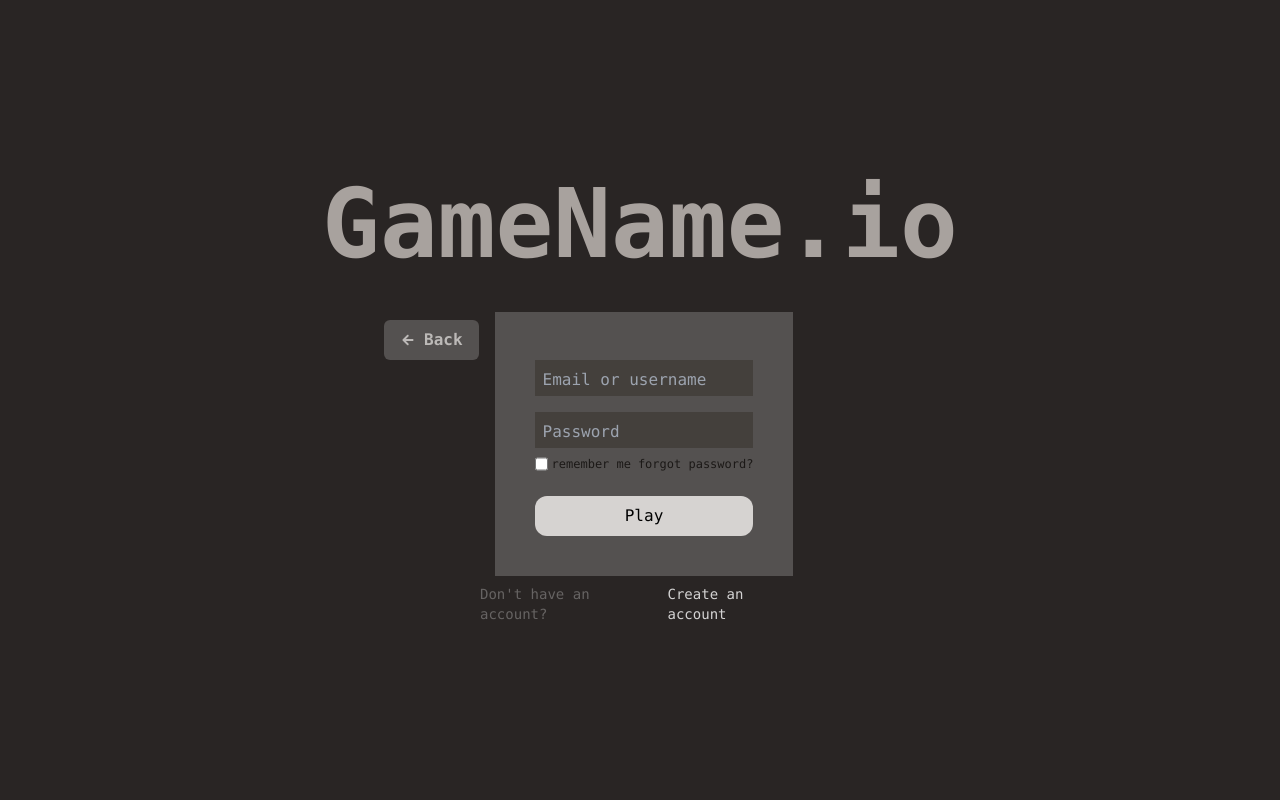
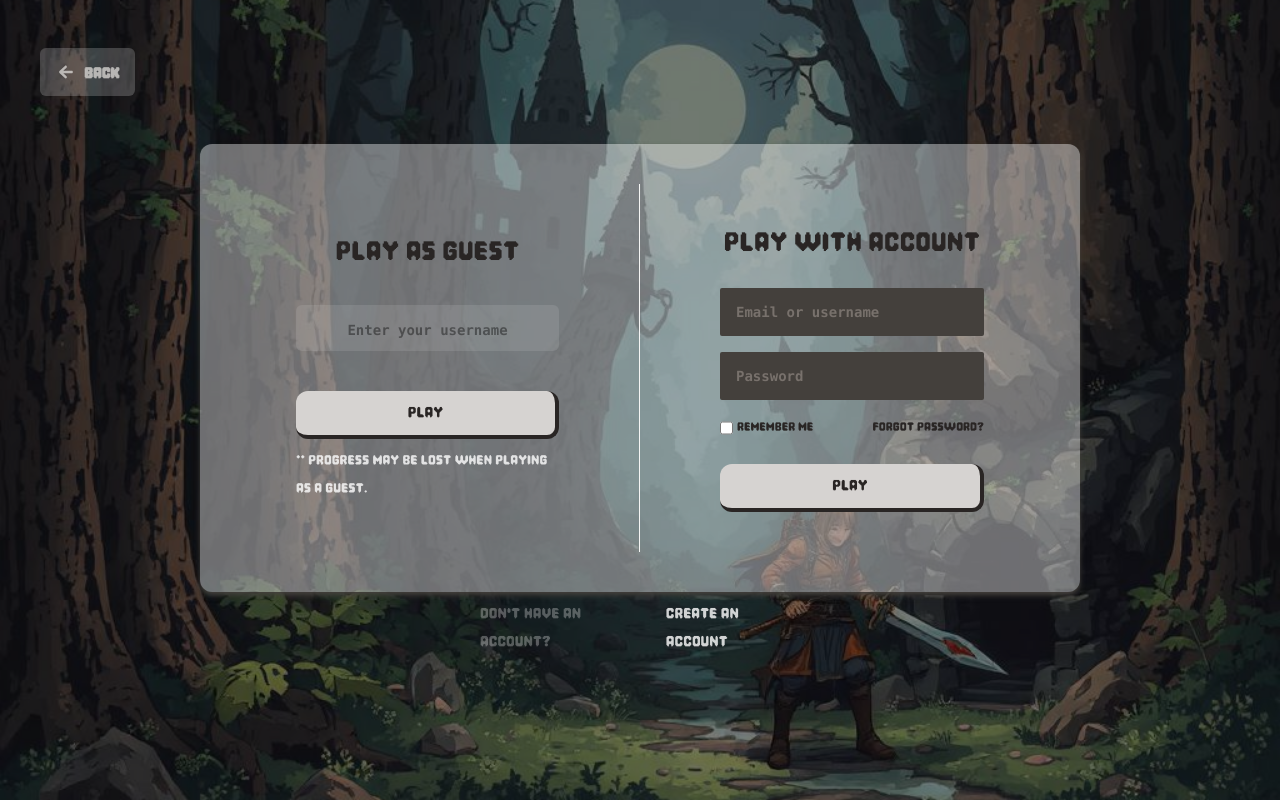
Before and after one commit to MingPV/game-type, a Next.js app in the folder frontend/: page /sign-in in a window 1280 px wide. Built offline with nearby package versions, Linux system fonts and the light colour scheme.

Commit message:
update login page

```diff
--- a/frontend/src/app/(auth)/sign-in/page.tsx
+++ b/frontend/src/app/(auth)/sign-in/page.tsx
@@ -7,6 +7,7 @@ import { useRouter } from "next/navigation";
 import { IoMdArrowRoundBack } from "react-icons/io";
 
 export default function Page() {
+  const [guestUsername, setGuestUsername] = useState("");
   const [emailOrUsername, setEmailOrUsername] = useState("");
   const [password, setPassword] = useState("");
   const [isSigningIn, setIsSigningIn] = useState(false);
@@ -77,70 +78,113 @@ export default function Page() {
   };
 
   return (
-    <div className="flex flex-col justify-center items-center h-full w-full">
-      <div className="text-8xl font-bold text-stone-400 mb-10">GameName.io</div>
-      <div className="flex flex-row gap-2 w-[40vw]">
+    <div
+      className="w-full h-full flex flex-col justify-center items-center"
+      style={{
+        backgroundImage: "url('/images/game3.jpg')",
+        backgroundSize: "cover",
+        backgroundPosition: "center",
+        minHeight: "100vh",
+      }}
+    >
+      <div className="absolute inset-0 bg-black opacity-50 z-0" />
+      <div className="flex flex-col justify-center items-center h-full w-full z-10">
         <Link
-          className="mr-2 flex flex-row gap-2 items-center h-fit mt-2 text-stone-300/80 w-fit font-bold bg-white/20 hover:bg-white/10 transition-all duration-200 py-2 px-4 rounded-md"
+          className="fixed left-10 top-10 mr-2 flex items-center flex-row gap-2 h-fit mt-2 text-stone-300/80 w-fit font-bold bg-white/20 hover:bg-white/10 transition-all duration-200 py-2 px-4 rounded-md z-11"
           href={"/"}
         >
-          <span className="font-bold">
+          <span className="font-bold text-xl">
             <IoMdArrowRoundBack />
           </span>
-          Back{" "}
+          <span className="mt-1 text-xl">Back </span>
         </Link>
-        <div className="bg-white/20 p-10 flex flex-col items-center w-[25vw]">
+        <div className="bg-white/40 px-14 py-10 flex flex-row shadow-md shadow-stone-700 rounded-xl">
+          <div className="p-10 w-[30vw] flex flex-col border-r pr-20 border-stone-100 justify-center">
+            <div className="text-stone-800 text-4xl text-center">
+              Play as guest
+            </div>
+            {/* <div className="text-stone-400 text-xl mt-4">
+              Enter your username
+            </div> */}
+            <input
+              type="text"
+              placeholder="Enter your username"
+              value={guestUsername}
+              onChange={(e) => setGuestUsername(e.target.value)}
+              className=" w-full px-2 py-2 mt-8 mb-4 text-xl bg-white/10 placeholder:font-mono text-stone-100 text-center placeholder-black/40 placeholder:text-sm focus:ring-1 focus:ring-stone-600 focus:outline-none font-mono font-bold border border-transparent hover:border-stone-60 rounded-md"
+            />
+            <button
+              className="p-2 bg-stone-300 cursor-pointer hover:bg-stone-100 rounded-xl mt-6 w-full border-r-4 border-b-4 border-stone-800 text-xl text-stone-800"
+              // onClick={handleSignIn}
+            >
+              {isSigningIn ? "Logging In" : "Play"}
+            </button>
+            <div className="text-start mt-2 text-white/80 text-lg">
+              ** Progress may be lost when playing as a guest.
+            </div>
+          </div>
+          <div className=" p-10 flex flex-col items-center w-[30vw] pl-20">
+            <div className="text-stone-800 text-4xl text-center">
+              Play with account
+            </div>
             <input
               type="text"
               placeholder="Email or username"
               value={emailOrUsername}
               onChange={(e) => setEmailOrUsername(e.target.value)}
-            className=" w-full pb-1 px-2 pt-2 border-b-1 border-black/20 bg-stone-700 my-2 text-stone-400"
+              className="w-full py-3 px-2 mt-6 border-b-1 border-black/20 bg-stone-700 my-2 text-stone-300 font-mono placeholder:text-sm placeholder:text-stone-500 font-bold pl-4 focus:ring-1 focus:ring-stone-300 focus:outline-none rounded-sm"
             />
             <input
               type="password"
               placeholder="Password"
               value={password}
               onChange={(e) => setPassword(e.target.value)}
-            className="w-full pb-1 px-2 pt-2 border-b-1 border-black/20 bg-stone-700 my-2 text-stone-400"
+              className="w-full py-3 px-2 mt-2 mb-4 border-b-1 border-black/20 bg-stone-700 my-2 text-stone-300 font-mono placeholder:text-sm placeholder:text-stone-500 font-bold pl-4 focus:ring-1 focus:ring-stone-300 focus:outline-none rounded-sm"
             />
-          <div className="flex flex-row w-full justify-between text-xs text-stone-900">
+            <div className="flex flex-row w-full justify-between text-stone-800">
               <div className="flex flex-row gap-1">
                 <input type="checkbox" />
                 <div>remember me</div>
               </div>
-            <div className="text-stone-900 text-xs border-b-1 border-stone-800 w-fit cursor-pointer hover:text-stone-400 hover:border-stone-400 transition-all duration-200">
+              <div className="text-stone-800 border-stone-800 w-fit cursor-pointer hover:underline transition-all duration-200">
                 forgot password?
               </div>
             </div>
             <button
-            className="p-2 bg-stone-300 cursor-pointer hover:bg-stone-100 rounded-xl mt-6 w-full"
+              className="p-2 bg-stone-300 cursor-pointer hover:bg-stone-100 rounded-xl mt-6 w-full border-r-4 border-b-4 border-stone-800 text-xl text-stone-800"
               onClick={handleSignIn}
             >
               {isSigningIn ? "Logging In" : "Play"}
             </button>
             {error && <div className="text-red-500 font-semibold">{error}</div>}
           </div>
-        <div className="px-4 flex flex-row gap-2 items-center h-fit mt-2 text-transparent cursor-default">
+        </div>
+
+        {/* <div className="px-4 flex flex-row gap-2 items-center h-fit mt-2 text-transparent cursor-default">
             <span className="font-bold">
               <IoMdArrowRoundBack />
             </span>
             Back{" "}
-        </div>
+          </div> */}
 
         {/* <Link href={"/sign-up"} className="text-white/80">
           Sign up
-        </Link>
-        <Link href={"/"} className="text-white/80">
+        </Link> */}
+        {/* <Link href={"/"} className="text-white/80">
           Back to home
         </Link> */}
+        <div className="w-[25vw] mt-2 text-stone-100 text-sm flex flex-row gap-4 justify-center">
+          <div className="text-stone-100/30 text-xl">
+            {"Don't have an account?"}
           </div>
-      <div className="w-[25vw] mt-2 text-stone-100 text-sm flex flex-row gap-4 justify-center">
-        <div className="text-stone-100/30">{"Don't have an account?"}</div>
-        <Link href={"/sign-up"} className="text-white/80 text-sm">
+          <Link
+            href={"/sign-up"}
+            className="text-white/80 text-xl hover:underline"
+          >
             Create an account
           </Link>
         </div>
       </div>
+    </div>
   );
 }
--- a/frontend/src/app/globals.css
+++ b/frontend/src/app/globals.css
@@ -10,3 +10,18 @@
   font-weight: 400;
   font-style: normal;
 }
+
+@font-face {
+  font-family: 'pixel';
+  src: url('/fonts/PixelGame.otf') format('opentype');
+  font-weight: 400;
+  font-style: normal;
+}
+
+.text-stroke-home {
+  -webkit-text-stroke: 3px rgb(102, 166, 175); /* thickness and color */
+}
+
+.text-stroke-thin {
+  -webkit-text-stroke: 2px rgb(207, 207, 207); /* thickness and color */
+}
--- a/frontend/src/app/layout.tsx
+++ b/frontend/src/app/layout.tsx
@@ -25,7 +25,7 @@ export default function RootLayout({
   return (
     <html lang="en">
       <body
-        className={`${geistSans.variable} ${geistMono.variable} antialiased bg-stone-800 h-[100vh] w-[100vw] font-mono`}
+        className={`${geistSans.variable} ${geistMono.variable} antialiased bg-stone-800 h-[100vh] w-[100vw] font-pixel`}
       >
         {children}
       </body>
--- a/frontend/src/app/page.tsx
+++ b/frontend/src/app/page.tsx
@@ -18,23 +18,33 @@ export default function Page() {
     >
       <div className="absolute inset-0 bg-black opacity-50 z-0" />
       <div className="flex flex-col justify-center items-center z-10">
-        <div className="text-8xl text-stone-400 mb-10 font-gameFont">Type</div>
+        <div className="text-8xl gap-1 text-white mb-10 font-gameFont text-stroke-home flex flex-row">
+          <div>T</div>
+          <div>Y</div>
+          <div>P</div>
+          <div>E</div>
+          <div>Q</div>
+          <div>U</div>
+          <div>E</div>
+          <div>S</div>
+          <div>T</div>
+        </div>
         <div className=" flex flex-col gap-4 mb-24 items-center">
           <Link
             href={"/sign-in"}
-            className=" font-bold text-xl hover:bg-stone-700 px-4 py-2 text-stone-300 transition-all duration-200 "
+            className="text-4xl hover:bg-stone-700 px-4 py-2 text-stone-300 transition-all duration-200"
           >
             Play game
           </Link>
           <Link
             href={"/sign-up"}
-            className=" font-bold text-xl hover:bg-stone-700 px-4 py-2 text-stone-300 transition-all duration-200 "
+            className="text-4xl hover:bg-stone-700 px-4 py-2 text-stone-300 transition-all duration-200"
           >
             Create an account
           </Link>
           <Link
             href={"/sign-in"}
-            className=" font-bold text-xl hover:bg-stone-700 px-4 py-2 text-stone-300 transition-all duration-200 "
+            className="text-4xl hover:bg-stone-700 px-4 py-2 text-stone-300 transition-all duration-200"
           >
             Settings
           </Link>
--- a/frontend/tailwind.config.js
+++ b/frontend/tailwind.config.js
@@ -12,6 +12,7 @@ module.exports = {
     extend: {
       fontFamily: {
         gameFont: ["GameFont"],
+        pixel: ["pixel"],
       },
       colors: {
         brandBlue: "#1DA1F2",
```
Also changed, not shown: frontend/public/fonts/PixelGame.otf (added). Lines whose indentation alone changed are shown as unchanged.
